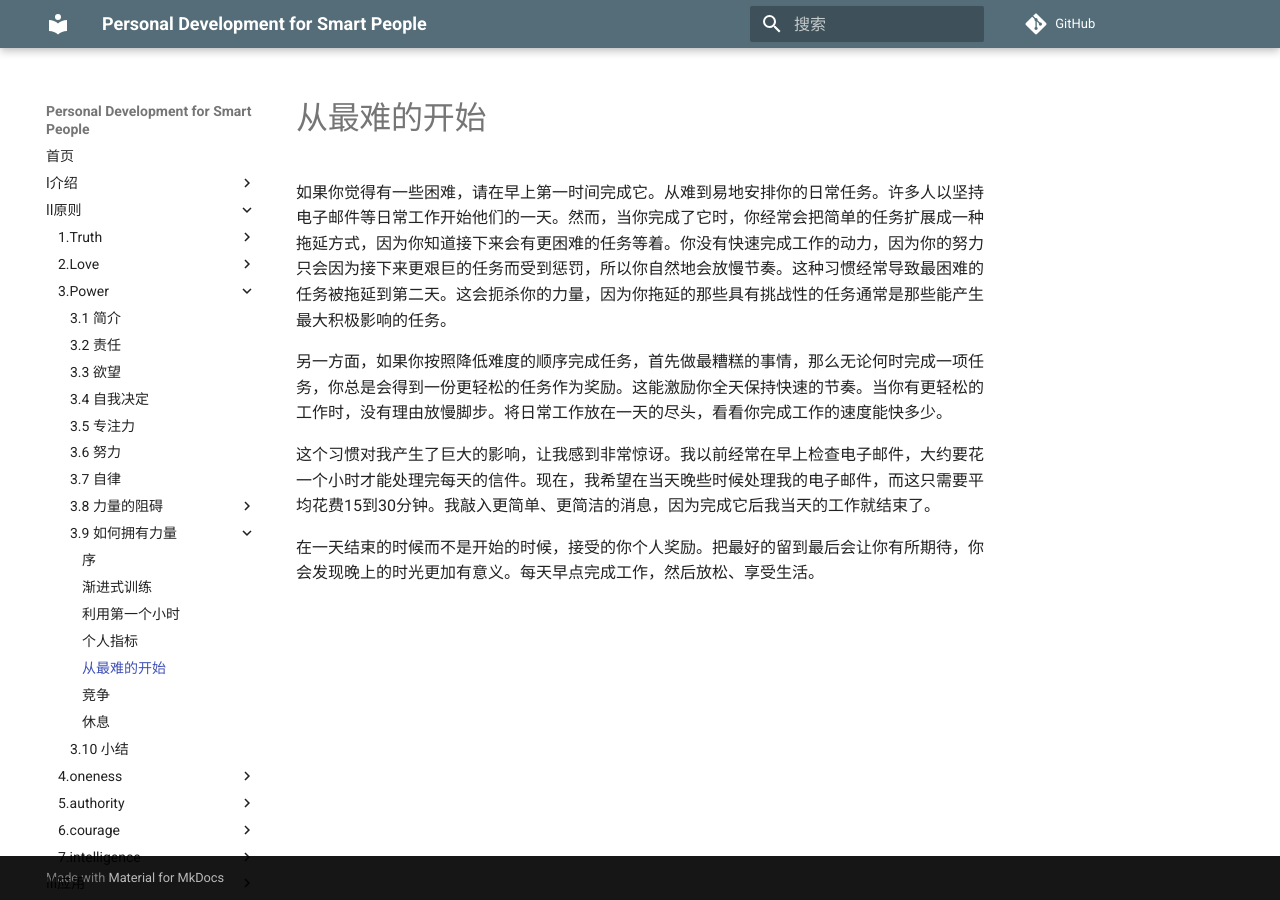
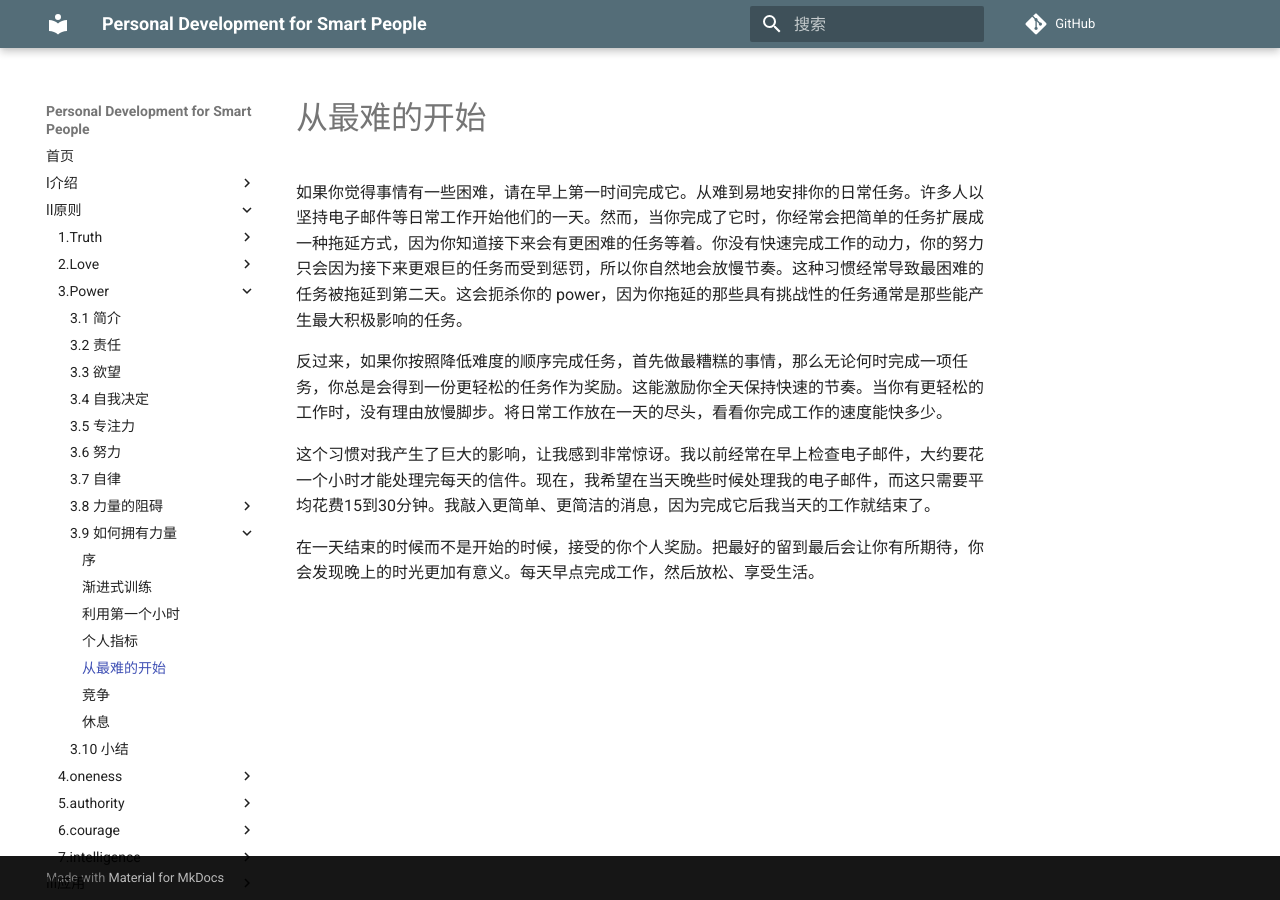
Before and after one commit to wtsnwei/pdsp, an MkDocs documentation site: the page built from docs/2.Principles/03.power/15.worst-first.md, in a window 1280 px wide. Built offline with MkDocs 1.6.1 and Material for MkDocs 9.7.7, drawn with Linux system fonts in a browser that asks for light colours; comment, search, counter and statistics services are not loaded.

Commit message:
修正语句

```diff
--- a/docs/2.Principles/03.power/15.worst-first.md
+++ b/docs/2.Principles/03.power/15.worst-first.md
@@ -3,9 +3,9 @@ title:    Worst First
 date:     2021-03-06
 ---
 
-如果你觉得有一些困难，请在早上第一时间完成它。从难到易地安排你的日常任务。许多人以坚持电子邮件等日常工作开始他们的一天。然而，当你完成了它时，你经常会把简单的任务扩展成一种拖延方式，因为你知道接下来会有更困难的任务等着。你没有快速完成工作的动力，因为你的努力只会因为接下来更艰巨的任务而受到惩罚，所以你自然地会放慢节奏。这种习惯经常导致最困难的任务被拖延到第二天。这会扼杀你的力量，因为你拖延的那些具有挑战性的任务通常是那些能产生最大积极影响的任务。
+如果你觉得事情有一些困难，请在早上第一时间完成它。从难到易地安排你的日常任务。许多人以坚持电子邮件等日常工作开始他们的一天。然而，当你完成了它时，你经常会把简单的任务扩展成一种拖延方式，因为你知道接下来会有更困难的任务等着。你没有快速完成工作的动力，你的努力只会因为接下来更艰巨的任务而受到惩罚，所以你自然地会放慢节奏。这种习惯经常导致最困难的任务被拖延到第二天。这会扼杀你的 power，因为你拖延的那些具有挑战性的任务通常是那些能产生最大积极影响的任务。
 
-另一方面，如果你按照降低难度的顺序完成任务，首先做最糟糕的事情，那么无论何时完成一项任务，你总是会得到一份更轻松的任务作为奖励。这能激励你全天保持快速的节奏。当你有更轻松的工作时，没有理由放慢脚步。将日常工作放在一天的尽头，看看你完成工作的速度能快多少。
+反过来，如果你按照降低难度的顺序完成任务，首先做最糟糕的事情，那么无论何时完成一项任务，你总是会得到一份更轻松的任务作为奖励。这能激励你全天保持快速的节奏。当你有更轻松的工作时，没有理由放慢脚步。将日常工作放在一天的尽头，看看你完成工作的速度能快多少。
 
 这个习惯对我产生了巨大的影响，让我感到非常惊讶。我以前经常在早上检查电子邮件，大约要花一个小时才能处理完每天的信件。现在，我希望在当天晚些时候处理我的电子邮件，而这只需要平均花费15到30分钟。我敲入更简单、更简洁的消息，因为完成它后我当天的工作就结束了。
 
```
